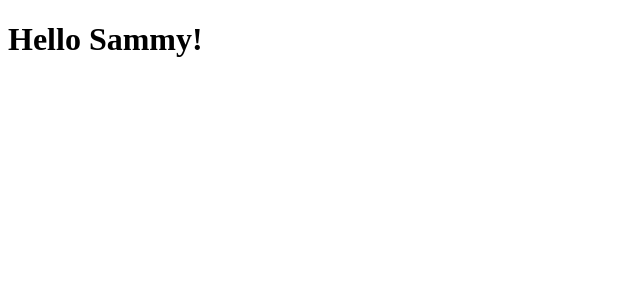
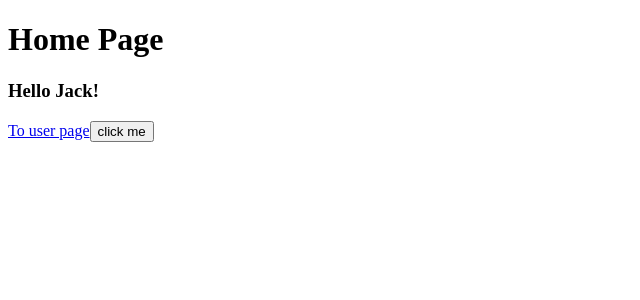
Before and after one commit to JackYen1993/react-ssr, a React (Create React App) app: page / in a window 1280 px wide. Shown: the top 300 px of the page, without its empty margins (0-640 px from the left). Built offline with nearby package versions, Linux system fonts and the light colour scheme.

Commit message:
Use router in ssr
Server will send fully rendered page to client in first entry for
all route. After that, other rendering will be changed by client.

```diff
--- a/package.json
+++ b/package.json
@@ -10,6 +10,7 @@
     "express": "^4.17.1",
     "react": "^17.0.1",
     "react-dom": "^17.0.1",
+    "react-router-dom": "^5.2.0",
     "react-scripts": "4.0.0",
     "web-vitals": "^0.2.4"
   },
--- a/public/index.html
+++ b/public/index.html
@@ -1,12 +1,14 @@
 <!DOCTYPE html>
 <html lang="en">
+
   <head>
     <meta charset="utf-8" />
-    <link rel="icon" href="./favicon.ico" />
     <meta name="viewport" content="width=device-width, initial-scale=1" />
     <title>React SSR</title>
   </head>
+
   <body>
     <div id="root"></div>
   </body>
+
 </html>
--- a/src/App.js
+++ b/src/App.js
@@ -1,6 +1,13 @@
 import React from 'react';
-import Home from './Home';
+import { Route } from "react-router-dom";
+import Home from './components/Home';
+import User from './components/User';
 
 export default () => {
-  return <Home name="Sammy" />;
+  return (
+    <>
+      <Route exact path="/" component={Home} />
+      <Route path="/user" component={User} />
+    </>
+  );
 };
--- a/src/Home.js
+++ /dev/null
@@ -1,5 +0,0 @@
-import React from 'react';
-
-export default props => {
-  return <h1>Hello {props.name}!</h1>;
-};
--- /dev/null
+++ b/src/components/Home.js
@@ -0,0 +1,15 @@
+import React from 'react';
+import { Link } from "react-router-dom";
+
+const Home = () => {
+  return (
+    <>
+      <h1>Home Page</h1>
+      <h3>Hello Jack!</h3>
+      <Link to="/user">To user page</Link>
+      <button onClick={() => console.log("click me")}>click me</button>
+    </>
+  );
+};
+
+export default Home;
--- /dev/null
+++ b/src/components/User.js
@@ -0,0 +1,13 @@
+import React from "react";
+import { Link } from "react-router-dom";
+
+const UserList = () => {
+  return (
+    <>
+      <h1>User Page</h1>
+      <Link to="/">To home page</Link>
+    </>
+  );
+};
+
+export default UserList;
--- a/src/index.js
+++ b/src/index.js
@@ -1,9 +1,15 @@
 import React from 'react';
 import ReactDOM from 'react-dom';
+import { BrowserRouter } from "react-router-dom";
 import App from './App';
 import reportWebVitals from './reportWebVitals';
 
-ReactDOM.hydrate(<App />, document.getElementById('root'));
+ReactDOM.hydrate(
+  <BrowserRouter>
+    <App />
+  </BrowserRouter>,
+  document.getElementById('root')
+);
 
 // If you want to start measuring performance in your app, pass a function
 // to log results (for example: reportWebVitals(console.log))
```
Also changed, not shown: 2 other files (tests, documents, lock files or other folders).
